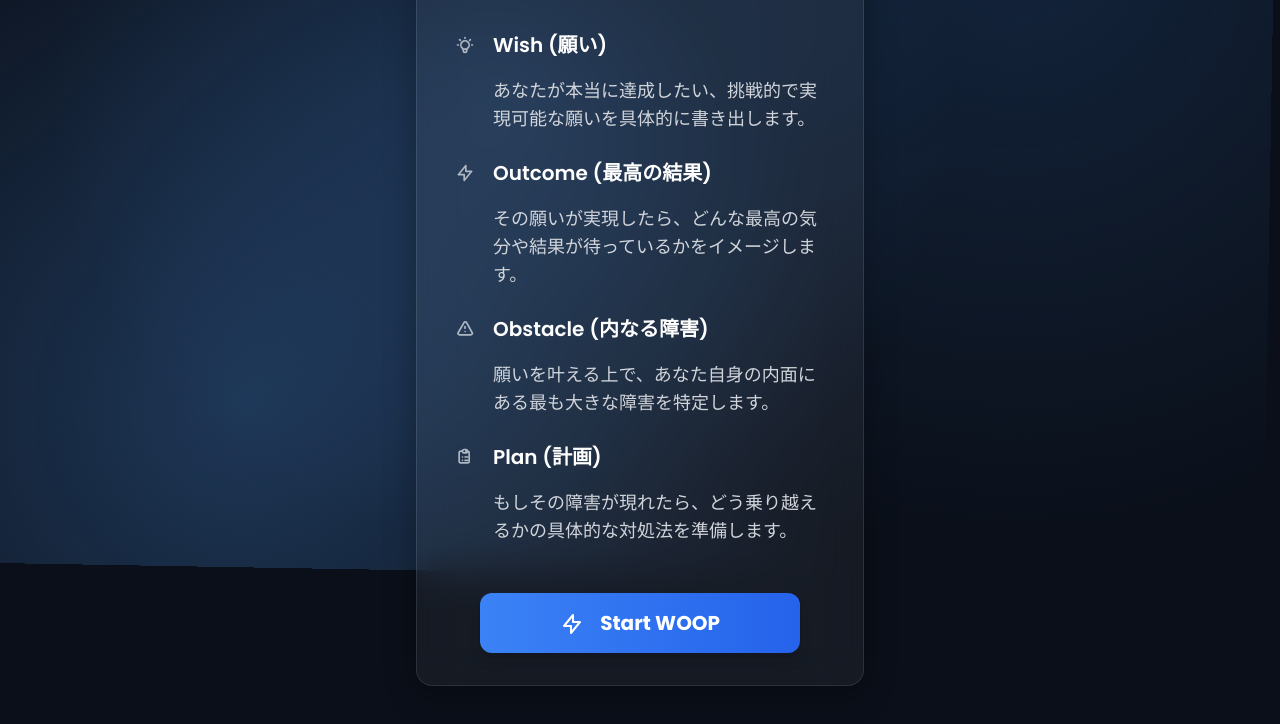
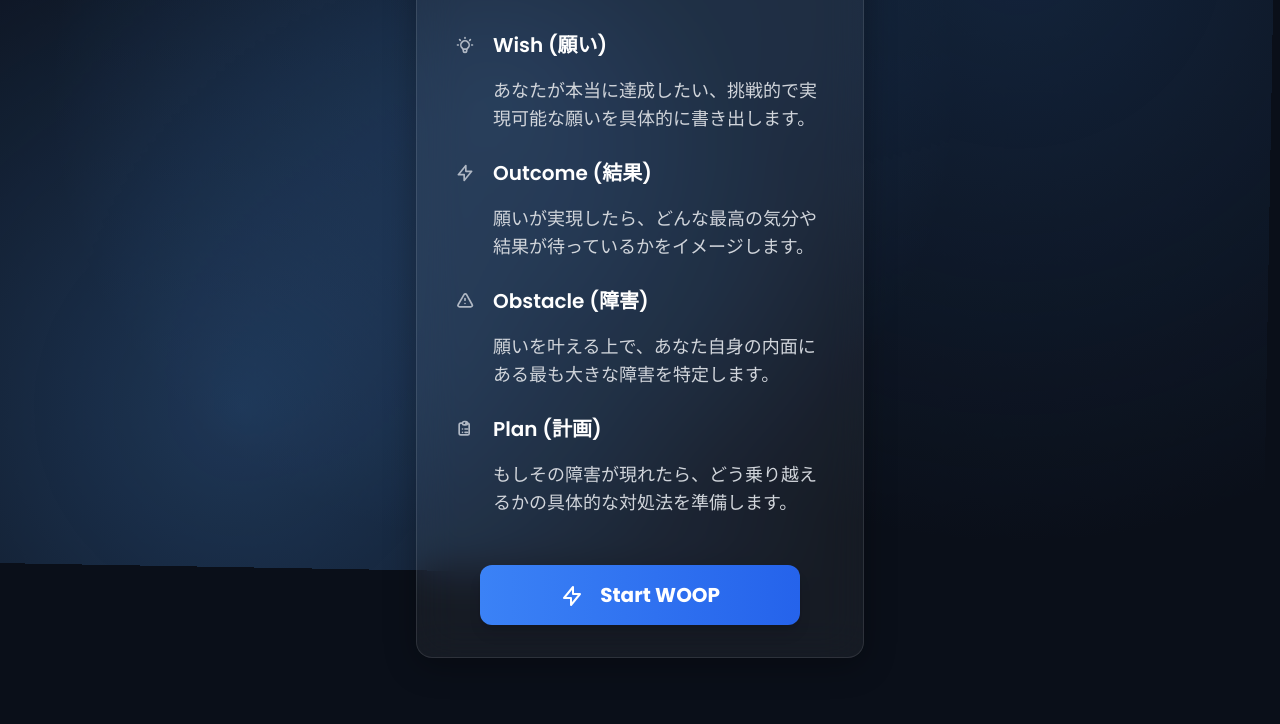
Before and after one commit to Hiroshift/woop, a plain HTML site: page index.html in a window 1280 px wide. Shown: the part 216-940 px from the top of the page. After the commit the page ends 914 px from the top, so only its background shows below. Drawn offline with nearby package versions, Linux system fonts and the light colour scheme; a web font is replaced by a local one.

Commit message:
改行調整

```diff
--- a/index.html
+++ b/index.html
@@ -361,7 +361,7 @@
                                 </div>
                                 <h3 class="text-xl font-semibold text-white">Wish (願い)</h3>
                             </div>
-                            <p class="text-gray-300 leading-relaxed pl-11 text-base sm:text-lg sm:pl-11 text-left break-words">
+                            <p class="text-gray-300 leading-relaxed pl-11 text-base sm:text-lg sm:pl-11 text-left break-words max-w-sm">
                                 あなたが本当に達成したい、挑戦的で実現可能な願いを具体的に書き出します。
                             </p>
                         </div>
@@ -372,10 +372,10 @@
                                         <path stroke-linecap="round" stroke-linejoin="round" stroke-width="2" d="M13 10V3L4 14h7v7l9-11h-7z"></path>
                                     </svg>
                                 </div>
-                                <h3 class="text-xl font-semibold text-white">Outcome (最高の結果)</h3>
+                                <h3 class="text-xl font-semibold text-white">Outcome (結果)</h3>
                             </div>
-                            <p class="text-gray-300 leading-relaxed pl-11 text-base sm:text-lg sm:pl-11 text-left break-words">
-                                その願いが実現したら、どんな最高の気分や結果が待っているかをイメージします。
+                            <p class="text-gray-300 leading-relaxed pl-11 text-base sm:text-lg sm:pl-11 text-left break-words max-w-sm">
+                                願いが実現したら、どんな最高の気分や結果が待っているかをイメージします。
                             </p>
                         </div>
                         <div class="text-left">
@@ -385,7 +385,7 @@
                                         <path stroke-linecap="round" stroke-linejoin="round" stroke-width="2" d="M12 9v2m0 4h.01m-6.938 4h13.856c1.54 0 2.502-1.667 1.732-2.5L13.732 4c-.77-.833-1.964-.833-2.732 0L3.732 16.5c-.77.833.192 2.5 1.732 2.5z"></path>
                                     </svg>
                                 </div>
-                                <h3 class="text-xl font-semibold text-white">Obstacle (内なる障害)</h3>
+                                <h3 class="text-xl font-semibold text-white">Obstacle (障害)</h3>
                             </div>
                             <p class="text-gray-300 leading-relaxed pl-11 text-base sm:text-lg sm:pl-11 text-left break-words">
                                 願いを叶える上で、あなた自身の内面にある最も大きな障害を特定します。
```
